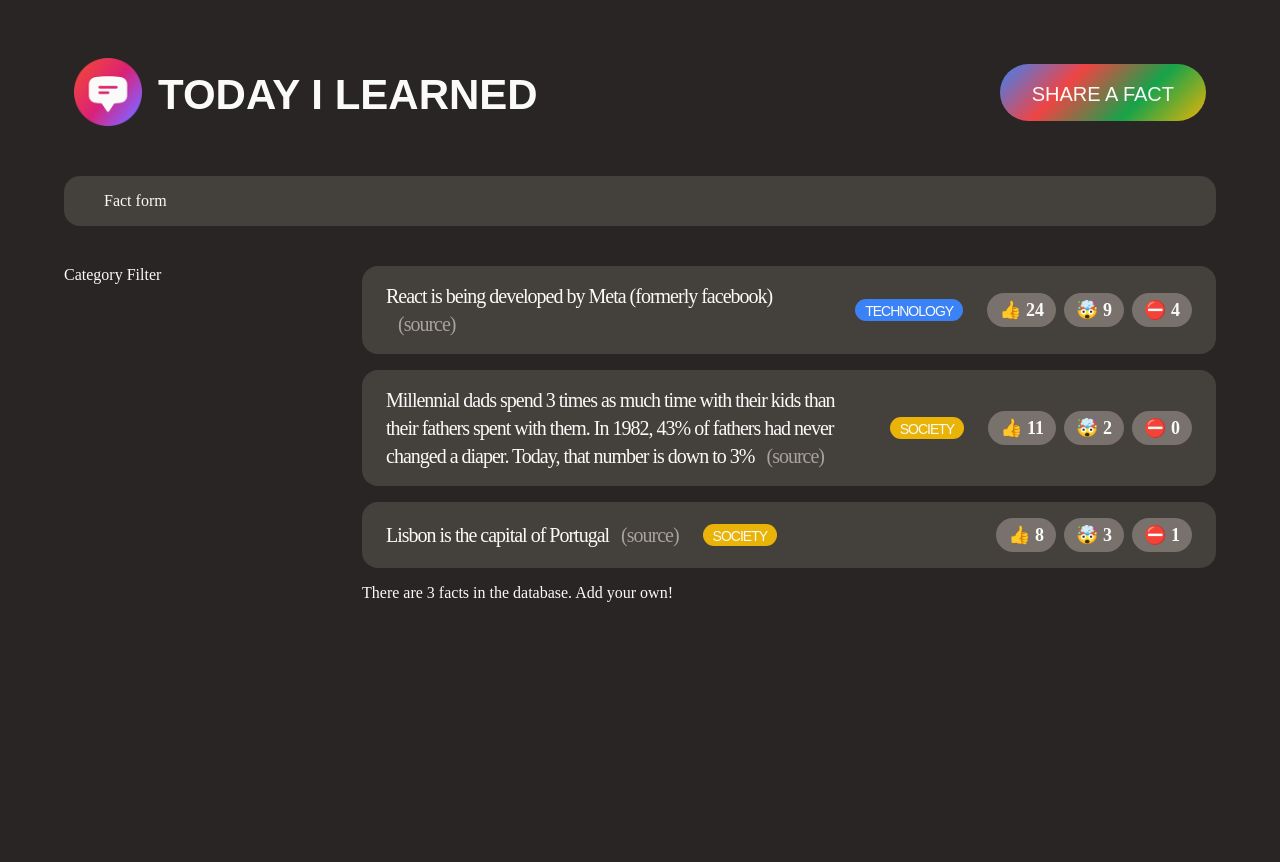
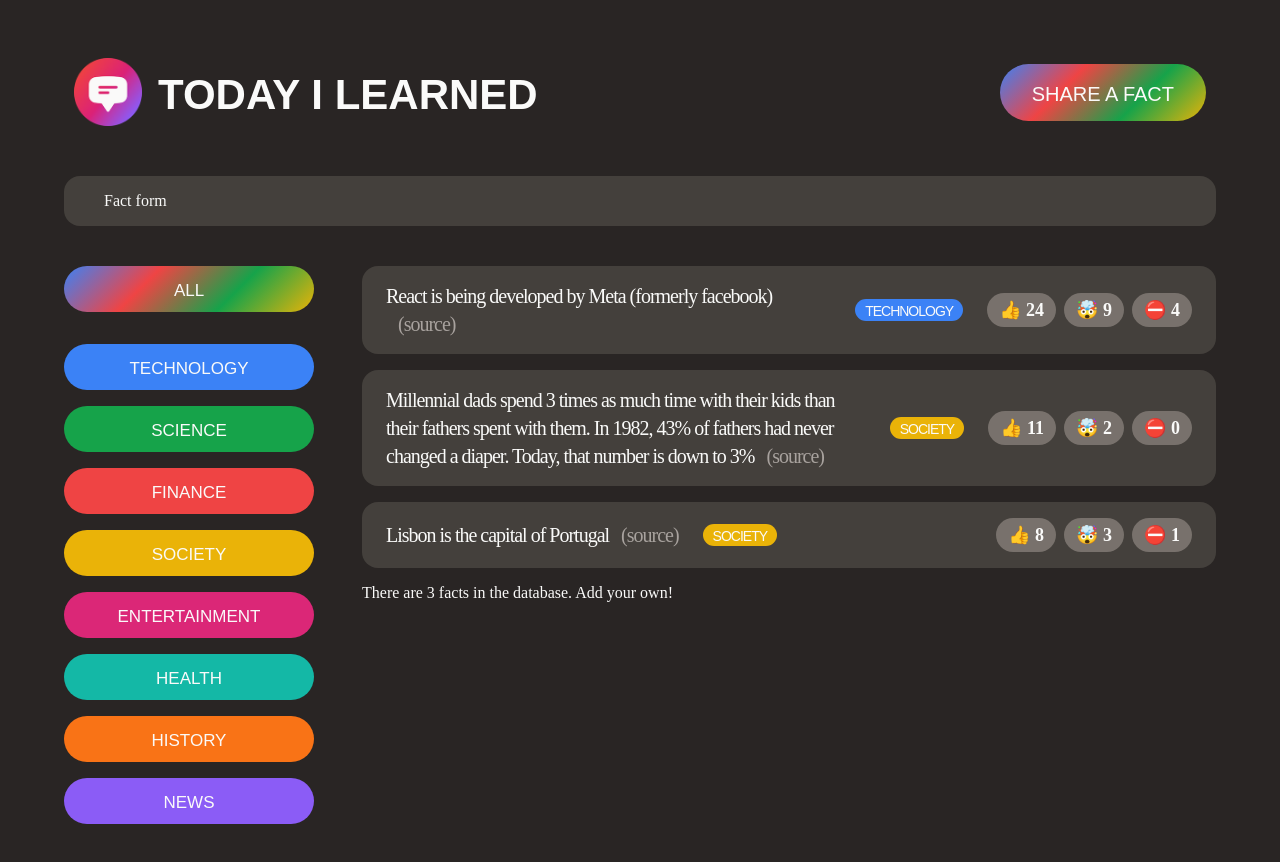
Before and after one commit to edmurneves/today-i-learned-project, a React (Create React App) app: page / in a window 1280 px wide. Shown: the top 862 px of the page. Before the commit the page ends 800 px from the top, so only its background shows below. Built offline with nearby package versions, Linux system fonts and the light colour scheme; a web font is replaced by a local one.

Commit message:
Feat: Added category buttons to the CategoryFilter component

```diff
--- a/src/App.js
+++ b/src/App.js
@@ -1,15 +1,4 @@
 import "./style.css";
-
-const CATEGORIES = [
-  { name: "technology", color: "#3b82f6" },
-  { name: "science", color: "#16a34a" },
-  { name: "finance", color: "#ef4444" },
-  { name: "society", color: "#eab308" },
-  { name: "entertainment", color: "#db2777" },
-  { name: "health", color: "#14b8a6" },
-  { name: "history", color: "#f97316" },
-  { name: "news", color: "#8b5cf6" },
-];
 
 const initialFacts = [
   {
@@ -77,8 +66,38 @@
   return <form className="fact-form">Fact form</form>;
 }
 
+const CATEGORIES = [
+  { name: "technology", color: "#3b82f6" },
+  { name: "science", color: "#16a34a" },
+  { name: "finance", color: "#ef4444" },
+  { name: "society", color: "#eab308" },
+  { name: "entertainment", color: "#db2777" },
+  { name: "health", color: "#14b8a6" },
+  { name: "history", color: "#f97316" },
+  { name: "news", color: "#8b5cf6" },
+];
+
 function Categoryfilter() {
-  return <aside>Category Filter</aside>;
+  return (
+    <aside>
+      <ul>
+        <li className="category">
+          <button className="btn btn-all-categories">All</button>
+        </li>
+
+        {CATEGORIES.map((cat) => (
+          <li key={cat.name} className="category">
+            <button
+              className="btn btn-category"
+              style={{ backgroundColor: cat.color }}
+            >
+              {cat.name}
+            </button>
+          </li>
+        ))}
+      </ul>
+    </aside>
+  );
 }
 
 function FactList() {
```
